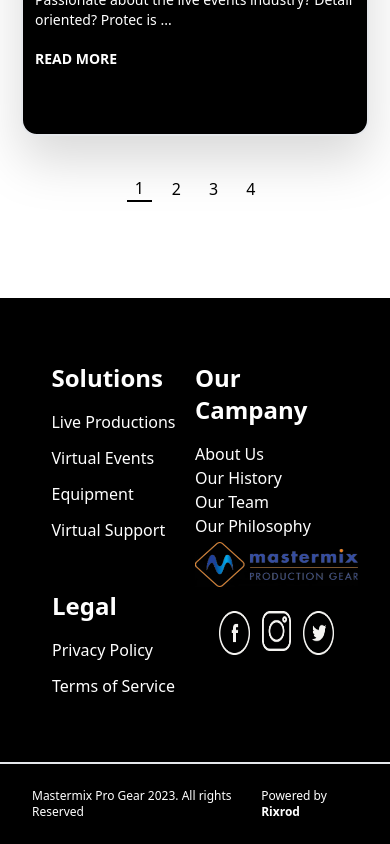
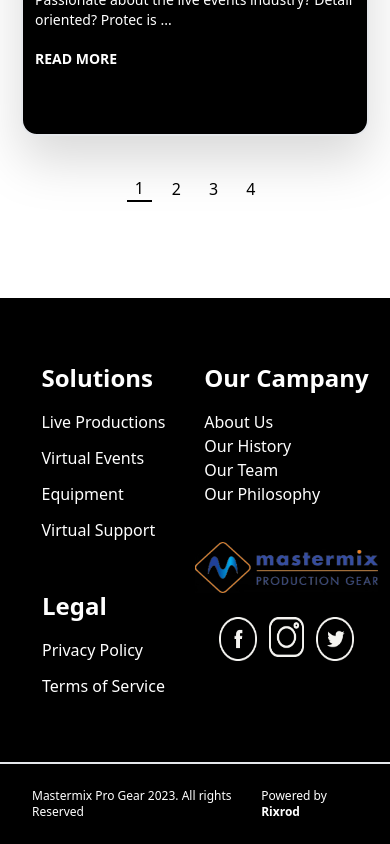
Before and after one commit to ghesshu/sound-engineer-website, a React (Create React App) app: page / in a window 390 px wide. Shown: the part 5307-6151 px from the top of the page. Built offline with nearby package versions, Linux system fonts and the light colour scheme.

Commit message:
Update Footer.jsx

```diff
--- a/src/components/General/Footer.jsx
+++ b/src/components/General/Footer.jsx
@@ -8,7 +8,7 @@ const Footer = () => {
   return (
     <div className='mt-20  bg-black text-white' >
 
-    <div className="grid grid-cols-2 slg:grid-cols-4 px-8 xl:px-36 justify-items-center py-16 border-b-2">
+    <div className="grid grid-cols-2 slg:grid-cols-4 p-3 md:px-8 xl:px-36 justify-items-center py-16 border-b-2">
 
 
             {/* Footer List One */}
```
